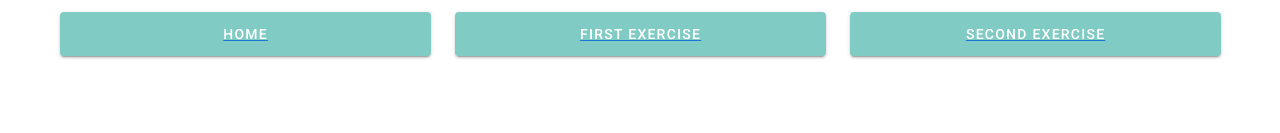
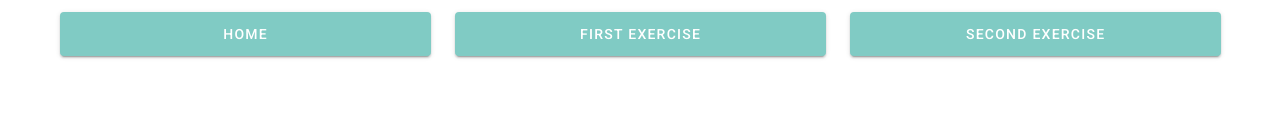
Before and after one commit to tenlla2/vue-interview-app, a Vue app: page / in a window 1280 px wide. Shown: the top 133 px of the page. Built offline with nearby package versions, Linux system fonts and the light colour scheme; what vue-toasted would draw is missing.

Commit message:
router links text-decoration: none

```diff
--- a/src/App.vue
+++ b/src/App.vue
@@ -4,7 +4,7 @@
       <v-container>
         <v-row justify="center">
           <v-col cols="6" lg="4" class="text-right">
-            <router-link to="/"
+            <router-link class="not-stile" to="/"
               ><v-btn
                 block
                 color="teal lighten-3 white--text"
@@ -17,7 +17,7 @@
             >
           </v-col>
           <v-col cols="6" lg="4" class="text-center">
-            <router-link to="/first-exercise"
+            <router-link class="not-stile" to="/first-exercise"
               ><v-btn
                 block
                 color="teal lighten-3 white--text"
@@ -29,7 +29,7 @@
               </v-btn></router-link
             > </v-col
           ><v-col cols="6" lg="4" class="text-left">
-            <router-link to="/second-exercise"
+            <router-link class="not-stile" to="/second-exercise"
               ><v-btn
                 block
                 color="teal lighten-3 white--text"
@@ -58,3 +58,8 @@ export default {
   }),
 };
 </script>
+<style scoped>
+.not-stile{
+  text-decoration: none !important;
+}
+</style>
```
